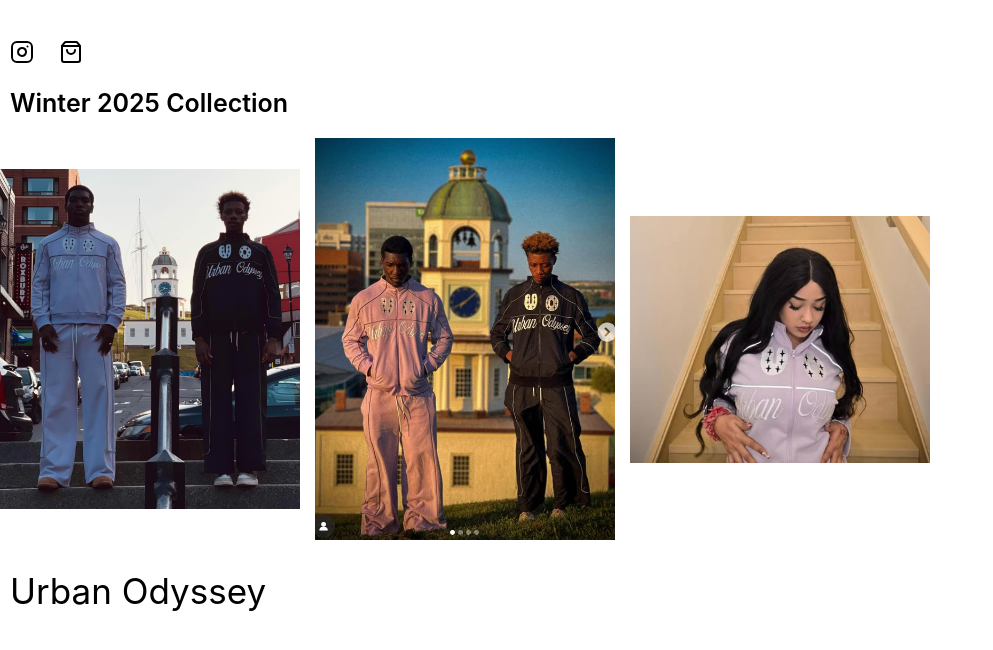
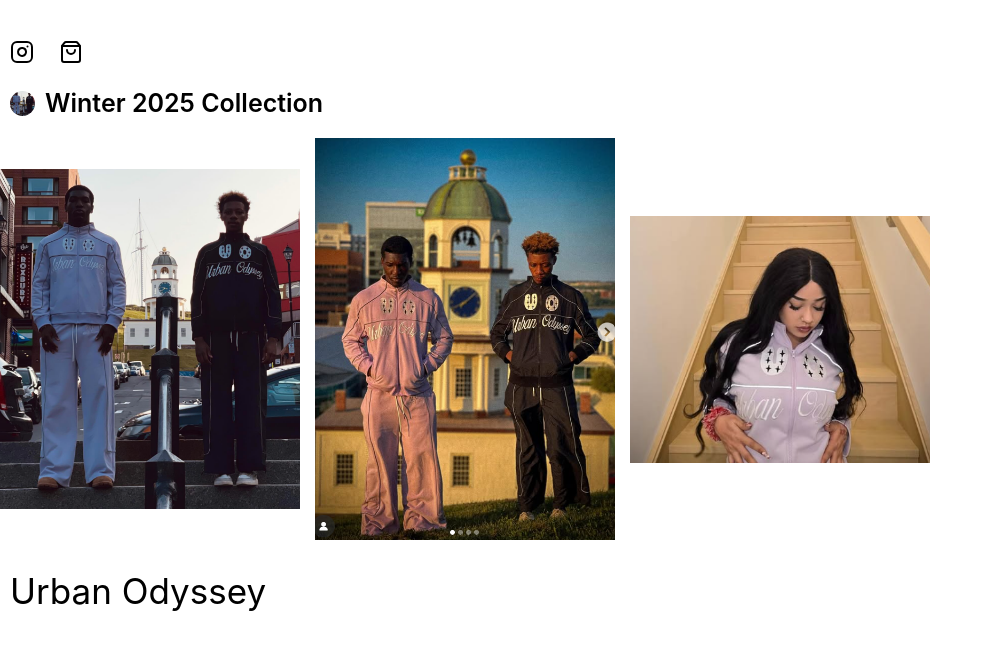
Before and after one commit to edzainhema/urbanodyssey, a React (Create React App) app: page / in a window 1280 px wide. Shown: the top 650 px of the page, without its empty margins (0-993 px from the left). Built offline with nearby package versions, Linux system fonts and the light colour scheme.

Commit message:
your message here

```diff
--- a/src/App.tsx
+++ b/src/App.tsx
@@ -30,9 +30,32 @@
         </a>
 
       </div>
-      <div style={{ textAlign:'left', paddingLeft:10, fontSize: "25px", fontWeight:'600', marginTop: "20px", marginBottom: "20px" }}>
-        Winter 2025 Collection
-      </div>
+     <div
+  style={{
+    display: "flex",
+    alignItems: "center",
+
+    gap: 10,
+    fontSize: "25px",
+    fontWeight: "600",
+    marginTop: "20px",
+    marginBottom: "20px",
+     marginLeft: "10px"
+  }}
+>
+  <img
+    src="/image.png"
+    alt="Urban Odyssey 1"
+    style={{
+      width: "25px",
+      height: "25px",
+      borderRadius: 30
+    }}
+  />
+
+  Winter 2025 Collection
+</div>
+
      <div className="image-row">
     <img
       src="/image.png"
```
